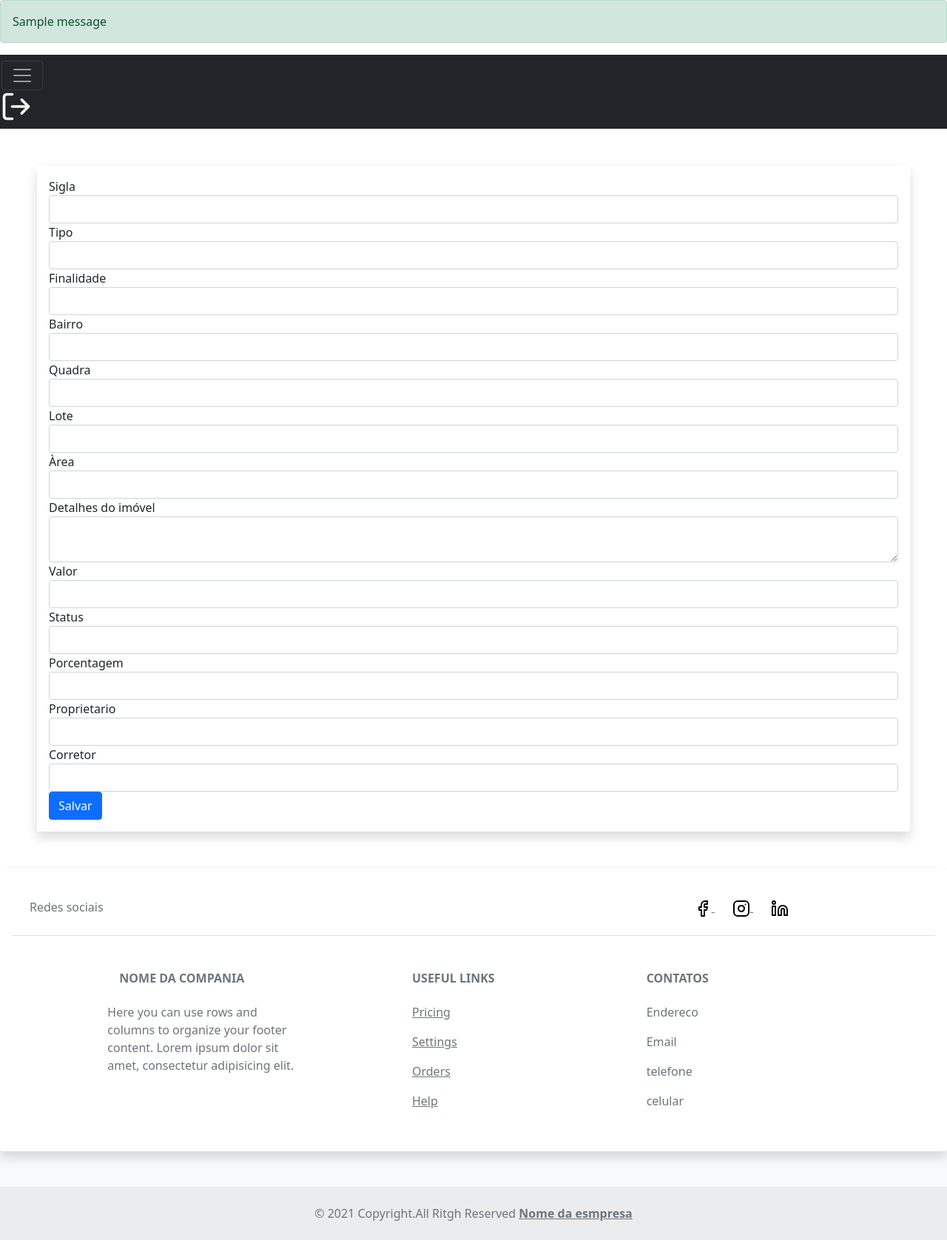
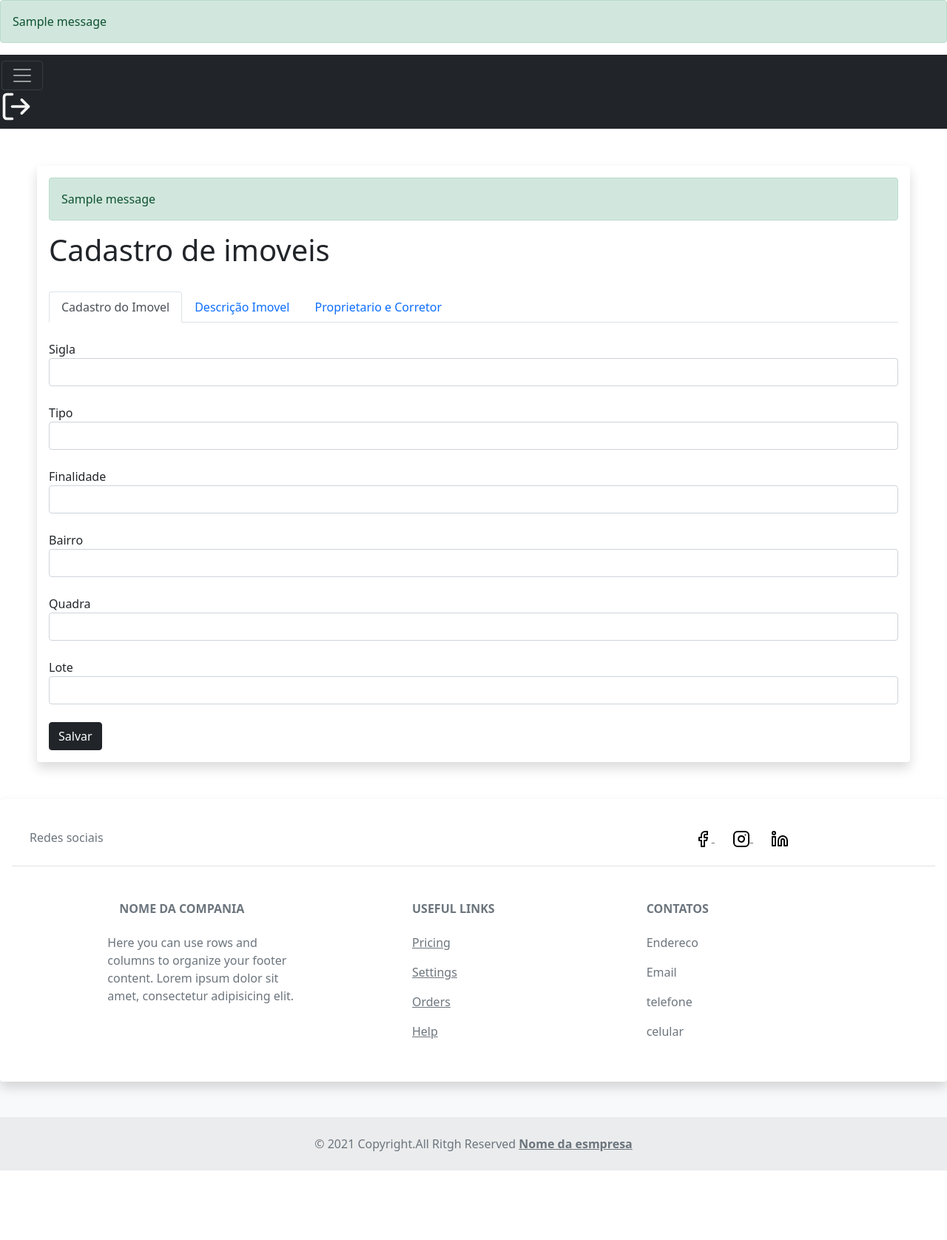
Before and after one commit to GuilhermeHenrique659/project_imobilfacil, a Flask app: page /novo_imovel in a window 1280 px wide. Shown: the whole page at 74% size. After the commit the page ends 1582 px from the top, so only its background shows below. Run offline with Flask 2, Linux system fonts and the light colour scheme; the visitor is signed in with stand-in values (Sample User, id 1); tables that the repository leaves empty or names only in its code hold one stand-in row (values such as "Sample post"); one stand-in notice (Sample message) is shown; some libraries are stand-ins or nearby versions.

Commit message:
'proprietario/imovel'

```diff
--- a/dao.py
+++ b/dao.py
@@ -1,5 +1,6 @@
 from models import imovel,Proprietario
 
+#imoveis
 SQL_CRIA_IMOVEL = 'INSERT into imoveis (ID_CORR, ID_PROP, SINGLA, TIPO, FINALIDADE, BAIRRO, QUADRA, LOTE, AREA, DETALHES,' \
                   ' VALOR_IMOVEL,VALOR_VENDA, STATUS, PORCENTAGEM, HONORARIOS)' \
                   ' values (%s, %s, %s, %s, %s, %s ,%s, %s, %s ,%s, %s, %s, %s, %s, %s)'
@@ -20,7 +21,10 @@ SQL_CRIA_PROPRIETARIO = 'INSERT into proprietarios (NOME, CPF, RG, ENDERECO, TEL
 
 SQL_ATUALIZA_PROPRIETARIO = 'UPDATE proprietarios SET NOME=%s, CPF=%s, RG=%s, ENDERECO=%s, TELEFONE=%s, EMAIL=%s  where ID_PROP=%s'
 
+SQL_BUSCAR_LISTA_PROP = 'SELECT ID_PROP, NOME, CPF, RG, ENDERECO,TELEFONE,EMAIL from proprietarios'
 
+
+#proprietarios
 class cad_proprietario_dao:
     def __init__(self, db):
         self.__db=db
@@ -36,6 +40,18 @@ class cad_proprietario_dao:
 
         self.__db.connection.commit()
         return Proprietario
+
+    def listar(self):
+        cursor = self.__db.connection.cursor()
+        cursor.execute(SQL_BUSCAR_LISTA_PROP)
+        proprietarios = traduz_prop(cursor.fetchall())
+        return proprietarios
+
+def traduz_prop(proprietarios):
+    def cria_prop_lista(tupla):
+        return Proprietario(tupla[1], tupla[2],tupla[3], tupla[4],tupla[5], tupla[6], id=tupla[0])
+    return list(map(cria_prop_lista, proprietarios))
+#imovel/
 
 class imovelDao:
     def __init__(self, db):
@@ -64,7 +80,6 @@ class imovelDao:
 
 def traduz_imob(imoveis):
     def cria_imob_lista(tupla):
-        print(len(tupla))
         return imovel(tupla[3],tupla[4],tupla[5],tupla[6],tupla[7], tupla[8],tupla[9],tupla[10], tupla[11],tupla[13],tupla[14],
-                      tupla[2], tupla[1], tupla[0], tupla[12],tupla[15])
+                      proprietario_id=tupla[2], corretor_id=tupla[1], imob_id=tupla[0], valor_venda=tupla[12],honorarios=tupla[15])
     return list(map(cria_imob_lista, imoveis))
--- a/main.py
+++ b/main.py
@@ -31,7 +31,8 @@ def index():
     if 'usuario_logado' not in session or session['usuario_logado'] == None:
         return redirect('/login?proxima=''')
     lista_imob = Imovel_Dao.listar()
-    return render_template('lista.html', corretores=lista_user, imoveis=lista_imob)
+    lista_prop = Proprietario_dao.listar()
+    return render_template('lista.html', corretores=lista_user, imoveis=lista_imob, proprietarios=lista_prop)
 
 
 #criar_imovel
@@ -39,8 +40,8 @@ def index():
 def novo_imovel():
     if 'usuario_logado' not in session or session['usuario_logado']==None:
         return redirect('/login?proxima=novo_imovel')
-
-    return render_template('novo_imovel.html')
+    lista_prop = Proprietario_dao.listar()
+    return render_template('novo_imovel.html', proprietarios=lista_prop)
 
 @app.route('/criar_imovel', methods=['POST'])
 def criar_imovel():
--- a/models.py
+++ b/models.py
@@ -9,8 +9,8 @@ class Usuario:
         return self._senha
 
 class imovel:
-    def  __init__(self, sigla, tipo, finalidade, bairro, quadra, lote,area, descricao, valor_imovel, status, porcentagem, proprietario_id=None, corretor_id=None, id=None, valor_venda=None,honorarios =None):
-        self._id = id
+    def __init__(self, sigla, tipo, finalidade, bairro, quadra, lote,area, descricao, valor_imovel, status, porcentagem, proprietario_id=None, corretor_id=None, imob_id=None, valor_venda=None,honorarios =None):
+        self._id = imob_id
         self._sigla = sigla
         self._tipo= tipo
         self._finalidade = finalidade
@@ -37,7 +37,6 @@ class imovel:
 
     def get_imovel_venda(self):
         self._valor_venda = self._valor_imovel
-        print(self._valor_venda)
         return self._valor_venda
 
 class Proprietario:
--- a/prepara banco.py
+++ b/prepara banco.py
@@ -3,8 +3,6 @@ print('Conectando...')
 conn = MySQLdb.connect(user='root', passwd='root', host='127.0.0.1', port=3306, charset='utf8')
 
 # Descomente se quiser desfazer o banco...
-'''conn.cursor().execute("DROP DATABASE `jogoteca`;")
-conn.commit()'''
 '''conn.cursor().execute("SET NAMES utf8;")
 conn.cursor().execute("DROP DATABASE `Projeto_DB`;")
 conn.commit()'''
--- a/templates/novo_imovel.html
+++ b/templates/novo_imovel.html
@@ -1,60 +1,133 @@
 {% extends "template.html" %}
 {% block conteudo %}
-<form action="/criar_imovel" method="post">
+  <script src="{{url_for('static', filename='jquery-3.6.0.min.js') }}"></script>
+  <script src="{{url_for('static', filename='jquery.mask.js') }}"></script>
+  <script>
+   $(document).ready(function (){
+      $('#valor').mask('000.000.000,00');
+      $('#porcentagem').mask('0.000');
+  });
+  </script>
+    <link href="https://cdn.jsdelivr.net/npm/select2@4.1.0-beta.1/dist/css/select2.min.css" rel="stylesheet" />
+    <script src="https://code.jquery.com/jquery-3.5.1.min.js" integrity="sha256-9/aliU8dGd2tb6OSsuzixeV4y/faTqgFtohetphbbj0=" crossorigin="anonymous"></script>
+    <script src="https://cdn.jsdelivr.net/npm/select2@4.1.0-beta.1/dist/js/select2.min.js"></script>
+    {% with messages = get_flashed_messages() %}
+            {% if messages %}
+                <ul id="messages" class="list-unstyled">
+                {% for message in messages %}
+                    <li class="alert alert-success">{{ message }}</li>
+                {% endfor %}
+                </ul>
+            {% endif %}
+        {% endwith %}
+<h1>Cadastro de imoveis</h1>
+<br>
+<form class="row g-3" action="/criar_imovel" method="post">
     <fieldset>
-        <div class="form-group">
+    <nav>
+  <div class="nav nav-tabs" id="nav-tab" role="tablist">
+    <a class="nav-link active" id="nav-corretor-tab" data-bs-toggle="tab" href="#nav-corretor" role="tab" aria-controls="nav-corretor" aria-selected="true">Cadastro do Imovel</a>
+    <a class="nav-link" id="nav-imovel-tab" data-bs-toggle="tab" href="#nav-imovel" role="tab" aria-controls="nav-imovel" aria-selected="false">Descrição Imovel</a>
+    <a class="nav-link" id="nav-prop-tab" data-bs-toggle="tab" href="#nav-prop" role="tab" aria-controls="nav-prop" aria-selected="false">Proprietario e Corretor</a>
+  </div>
+</nav>
+<div class="tab-content" id="nav-tabContent">
+  <div class="tab-pane fade show active" id="nav-corretor" role="tabpanel" aria-labelledby="nav-corretor-tab">
+      <br>
+    <div class="form-group">
             <label for="sigla">Sigla</label>
             <input type="text" id="sigla" name="sigla" class="form-control">
           </div>
+      <br>
           <div class="form-group">
             <label for="tipo">Tipo</label>
             <input type="text" id="tipo" name="tipo" class="form-control">
           </div>
+      <br>
           <div class="form-group">
             <label for="finalidade">Finalidade</label>
             <input type="text" id="finalidade" name="finalidade" class="form-control">
           </div>
+      <br>
         <div class="form-group">
             <label for="bairro">Bairro</label>
             <input type="text" id="bairro" name="bairro" class="form-control">
           </div>
-                  <div class="form-group">
+      <br>
+        <div class="form-group">
             <label for="quadra">Quadra</label>
             <input type="text" id="quadra" name="quadra" class="form-control">
           </div>
-                  <div class="form-group">
+      <br>
+        <div class="form-group">
             <label for="lote">Lote</label>
             <input type="text" id="lote" name="lote" class="form-control">
           </div>
+  </div>
+  <div class="tab-pane fade" id="nav-imovel" role="tabpanel" aria-labelledby="nav-imovel-tab">
+      <br>
         <div class="form-group">
             <label for="area">Àrea</label>
             <input type="text" id="area" name="area" class="form-control">
           </div>
+      <br>
         <div class="form-group">
              <span class="form-group-text">Detalhes do imóvel </span>
             <textarea class="form-control" aria-label="With textarea" id="detalhes" name="detalhes"></textarea>
         </div>
+      <br>
         <div class="form-group">
             <label for="valor">Valor</label>
-            <input type="number" id="valor" name="valor" class="form-control" step="0.01">
+            <input type="text" id="valor" name="valor" class="form-control">
           </div>
+      <br>
         <div class="form-group">
             <label for="status">Status</label>
             <input type="text" id="status" name="status" class="form-control">
           </div>
+      <br>
         <div class="form-group">
             <label for="porcentagem">Porcentagem</label>
-            <input type="number" id="porcentagem" name="porcentagem" class="form-control" step="0.1">
+            <input type="text" id="porcentagem" name="porcentagem" class="form-control">
           </div>
-        <div class="form-group">
+  </div>
+  <div class="tab-pane fade" id="nav-prop" role="tabpanel" aria-labelledby="nav-prop-tab">
+      <br>
+        <div class="mb-3">
             <label for="proprietario">Proprietario</label>
-            <input type="text" id="proprietario" name="proprietario" class="form-control">
+            <select class="form-select" name="proprietario" id="proprietario">
+                    <option selected>Selecione o proprietario</option>
+                    {% for proprietario in proprietarios %}
+                        <option value="{{ proprietario._id }}">{{ proprietario._nome }}</option>
+                    {% endfor %}
+            </select>
           </div>
-                <div class="form-group">
+      <br>
+        <div class="mb-3">
             <label for="corretor">Corretor</label>
-            <input type="text" id="corretor" name="corretor" class="form-control">
-          </div>
-          <button type="submit" class="btn btn-primary btn-salvar">Salvar</button>
+            <select class="form-select" name="corretor" id="corretor">
+                <option selected>Selecione o Corretor</option>
+                {% for proprietario in proprietarios %}
+                        <option value="{{ proprietario._id }}">{{ proprietario._nome }}</option>
+                {% endfor %}
+            </select>
+
+        </div>
+    <script>
+        $(document).ready(function() {
+            $('#corretor').select2();
+        });
+    </script>
+        <script>
+        $(document).ready(function() {
+            $('#proprietario').select2();
+        });
+    </script>
+  </div>
+</div>
+        <br>
+          <button type="submit" class="btn btn-dark btn-salvar">Salvar</button>
     </fieldset>
 </form>
+
 {% endblock %}
--- a/templates/novo_proprietario.html
+++ b/templates/novo_proprietario.html
@@ -8,10 +8,12 @@
   <script>
    $(document).ready(function (){
       $('#rg').mask('00.000.000-0');
-      $('#telefone').mask('(00) 0000-0000');
+      $('#telefone').mask('(00) 00000-0000');
       $('#cpf').mask('000.000.000-00');
   });
   </script>
+<h1>Cadastro de corretor</h1>
+<br>
 <form action="/cad_prop" method="post">
   <fieldset>
     <div class="mb-3">
--- a/templates/template.html
+++ b/templates/template.html
@@ -41,7 +41,7 @@
     <div class="bg-dark p-4">
       <nav class="navbar navbar-expand-lg navbar-dark">
         <div class="container-fluid">
-          <a class="navbar-brand" href="/">Home</a>
+          <a class="navbar-brand" href="{{url_for('index')}}">Home</a>
           <button class="navbar-toggler" type="button" data-bs-toggle="collapse" data-bs-target="#navbarTogglerDemo02" aria-controls="navbarTogglerDemo02" aria-expanded="false" aria-label="Toggle navigation">
             <span class="navbar-toggler-icon"></span>
           </button>
@@ -51,10 +51,10 @@
                 <a class="nav-link active" aria-current="page" href="#">Cadastro de corretor</a>
               </li>
               <li class="nav-item">
-                <a class="nav-link active" href="/novo_imovel">Cadastro de imovel</a>
+                <a class="nav-link active" href="{{url_for('novo_imovel')}}">Cadastro de imovel</a>
               </li>
               <li class="nav-item">
-                <a class="nav-link active" href="/Proprietario">Cadastro de proprietario</a>
+                <a class="nav-link active" href="{{url_for('rota_proprietario')}}">Cadastro de proprietario</a>
               </li>
               <li class="nav-item">
                 <a class="nav-link active" href="#">Financeiro</a>
```
Also changed, not shown: templates/lista.html (+20 -8 lines).
